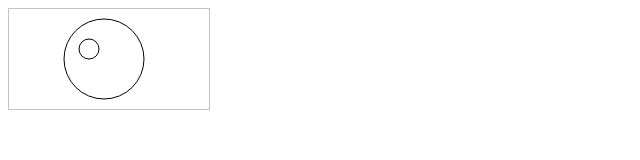
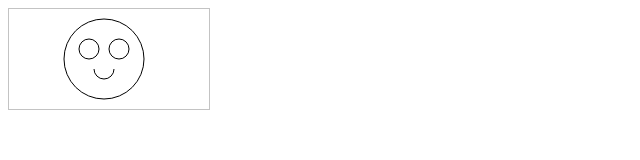
Before and after one commit to Enhietan/Enhietan.github.io, a plain HTML site: page activities/html5/canvas.html in a window 1280 px wide. Shown: the full height of the page, 0-640 px from the left. Drawn offline with Linux system fonts and the light colour scheme.

Commit message:
Smiley Canvas Guevarra

```diff
--- a/activities/html5/canvas.html
+++ b/activities/html5/canvas.html
@@ -15,6 +15,12 @@
         ctx.beginPath();  //start drawing
         ctx.arc(80,40,10,0,2*Math.PI); //draw smaller cirle (because circle above is bigger)
         ctx.stroke();  //end drawing
+		ctx.beginPath();  //start drawing
+        ctx.arc(110,40,10,0,2*Math.PI); //draw smaller cirle (because circle above is bigger)
+        ctx.stroke();  //end drawing
+		ctx.beginPath();  //start drawing
+        ctx.arc(95,60,10,0,1*Math.PI); //draw smaller cirle (because circle above is bigger)
+        ctx.stroke();  //end drawing
         ctx.closePath();
         </script>
     </body>
```
